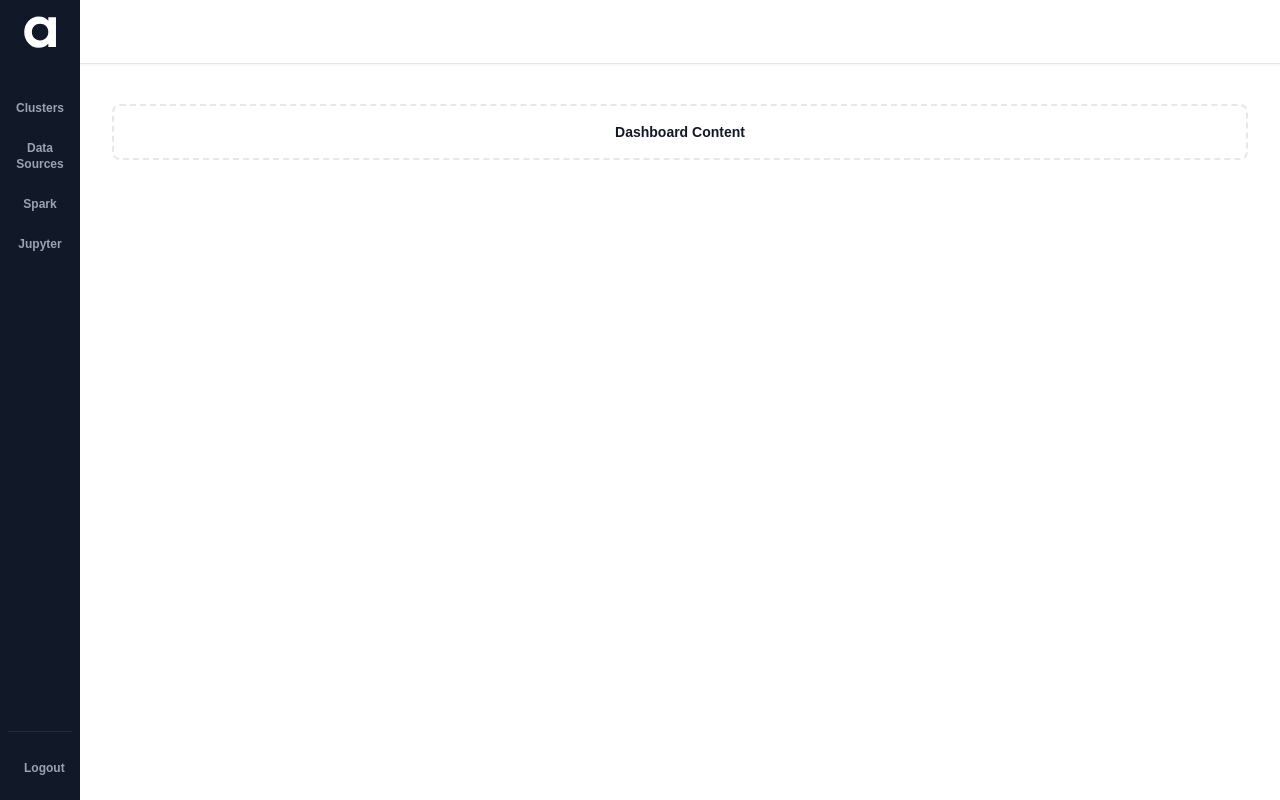
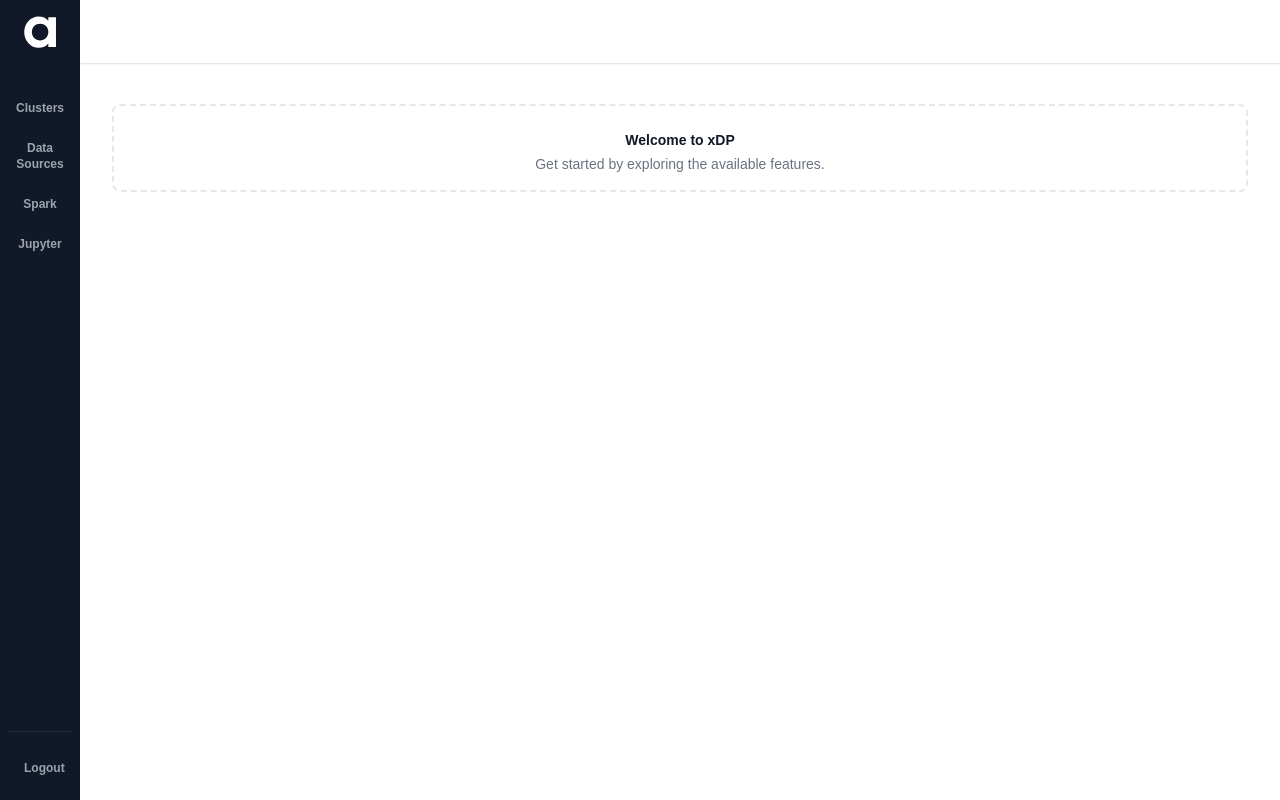
Before and after one commit to ankur-acceldata/xdp, a Next.js app: page /dashboard in a window 1280 px wide. Built offline with nearby package versions, Linux system fonts and the light colour scheme.

Commit message:
fix build issue

```diff
--- a/src/app/dashboard/page.tsx
+++ b/src/app/dashboard/page.tsx
@@ -4,11 +4,11 @@ export default function DashboardPage() {
   return (
     <DashboardLayout
       logo="/images/ad-logo-white.png"
-      title="Dashboard"
     >
       {/* Your dashboard content goes here */}
       <div className="rounded-lg border-2 border-dashed border-gray-200 p-4 text-center">
-        <h3 className="text-sm font-semibold text-gray-900">Dashboard Content</h3>
+        <h3 className="mt-2 text-sm font-semibold text-gray-900">Welcome to xDP</h3>
+        <p className="mt-1 text-sm text-gray-500">Get started by exploring the available features.</p>
       </div>
     </DashboardLayout>
   )
```
